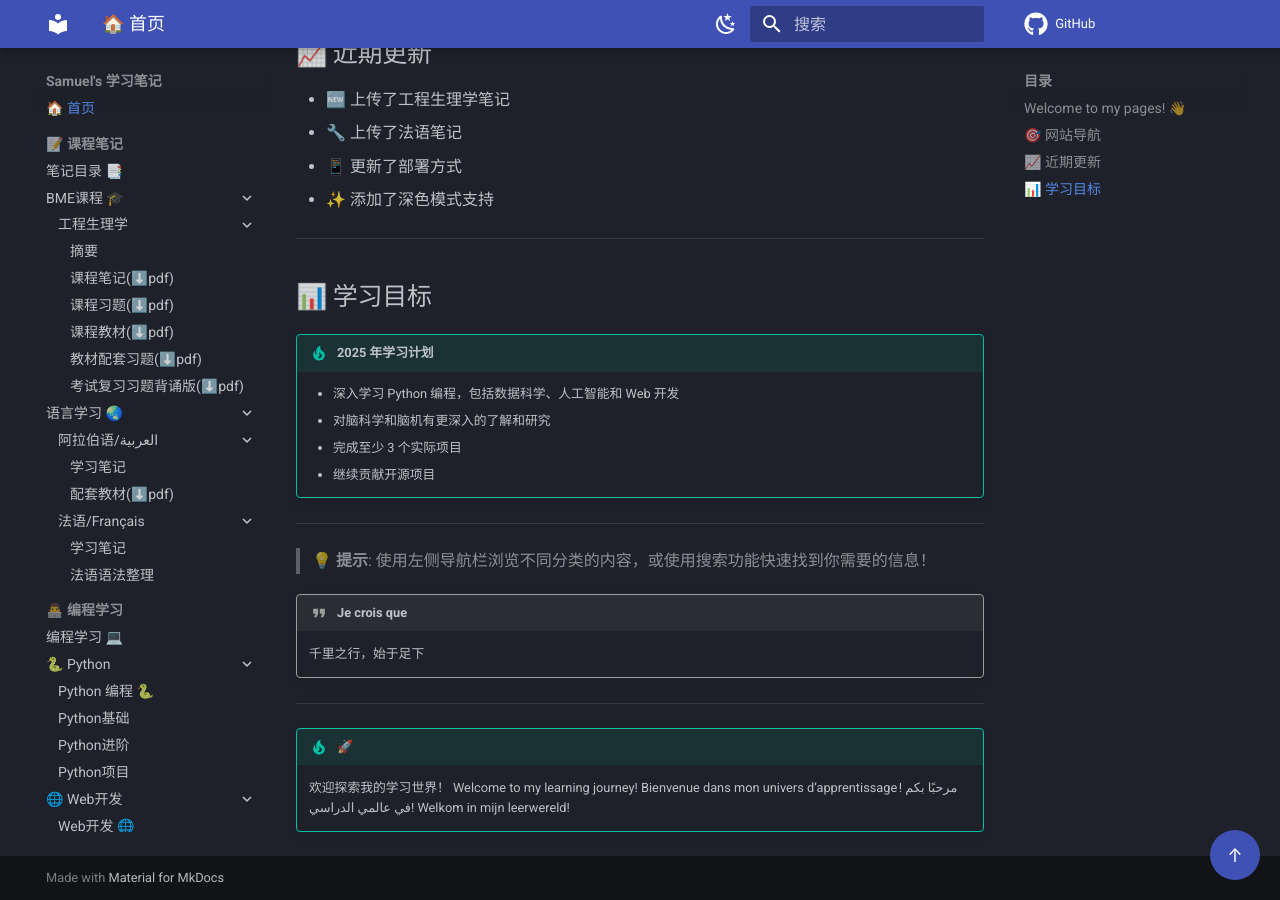
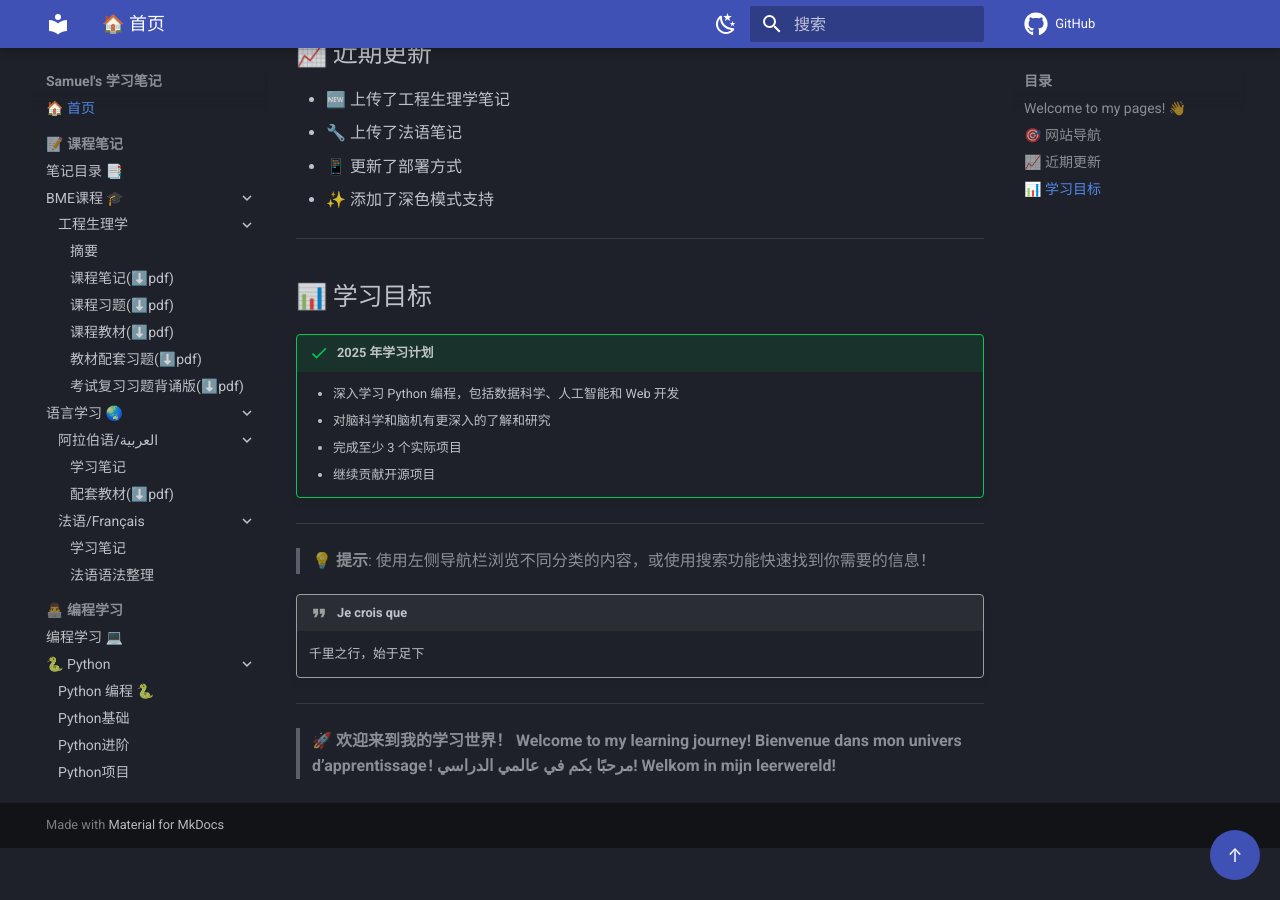
Before and after one commit to 3SamuelW/note, an MkDocs documentation site: the page built from docs/index.md, in a window 1280 px wide and 900 px high, scrolled down 1443 px. Built offline with MkDocs 1.6.1 and Material for MkDocs 9.7.7, drawn with Linux system fonts in a browser that asks for light colours; comment, search, counter and statistics services are not loaded.

Commit message:
更新：--version-0805.5

```diff
--- a/docs/index.md
+++ b/docs/index.md
@@ -88,9 +88,9 @@
 
 ---
 
-!!! tip "🚀"
-    欢迎探索我的学习世界！
-    Welcome to my learning journey!
-    Bienvenue dans mon univers d’apprentissage !
-    مرحبًا بكم في عالمي الدراسي!
-    Welkom in mijn leerwereld!
+> 🚀
+**欢迎来到我的学习世界！**
+**Welcome to my learning journey!**
+**Bienvenue dans mon univers d’apprentissage !**
+**مرحبًا بكم في عالمي الدراسي!**
+**Welkom in mijn leerwereld!**
```
Also changed, not shown: other parts of docs/index.md (+5 -5 lines), docs/notes/lan/french/grammaire.md (+2 -1 lines).
